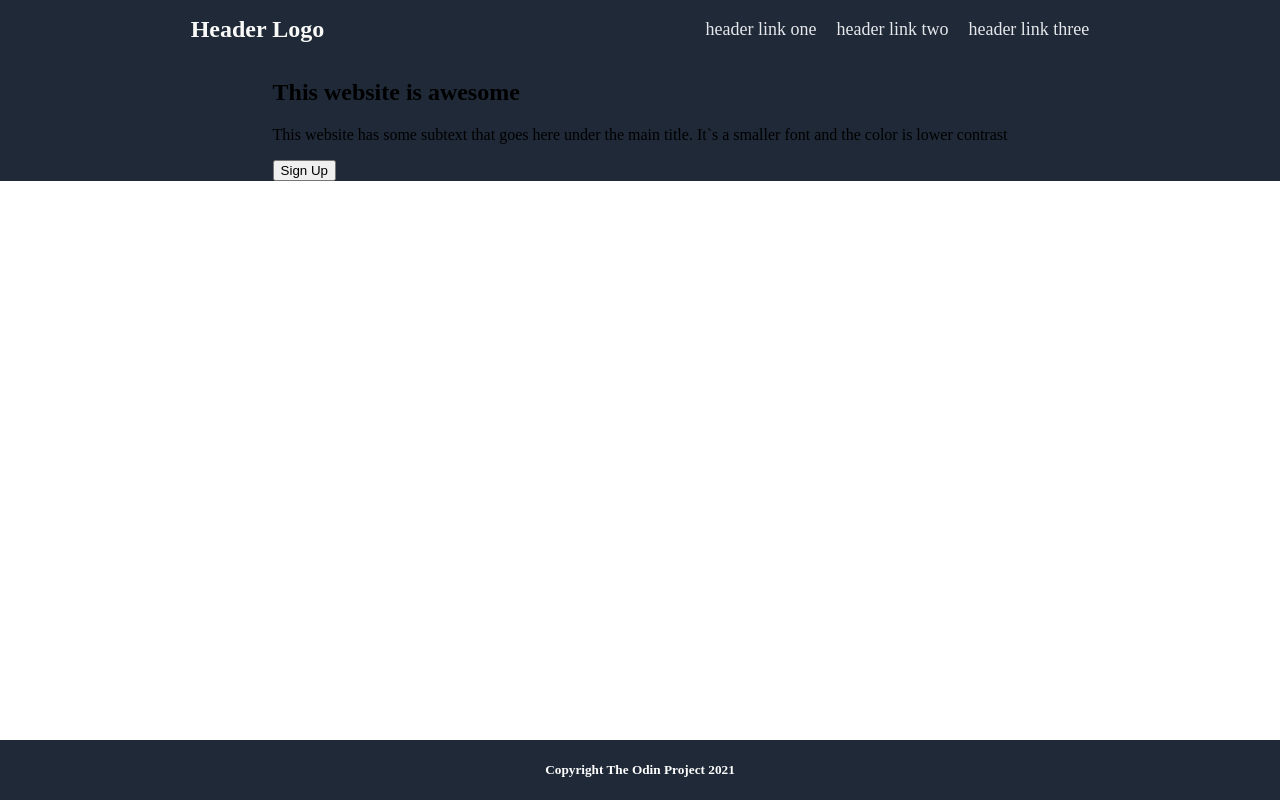
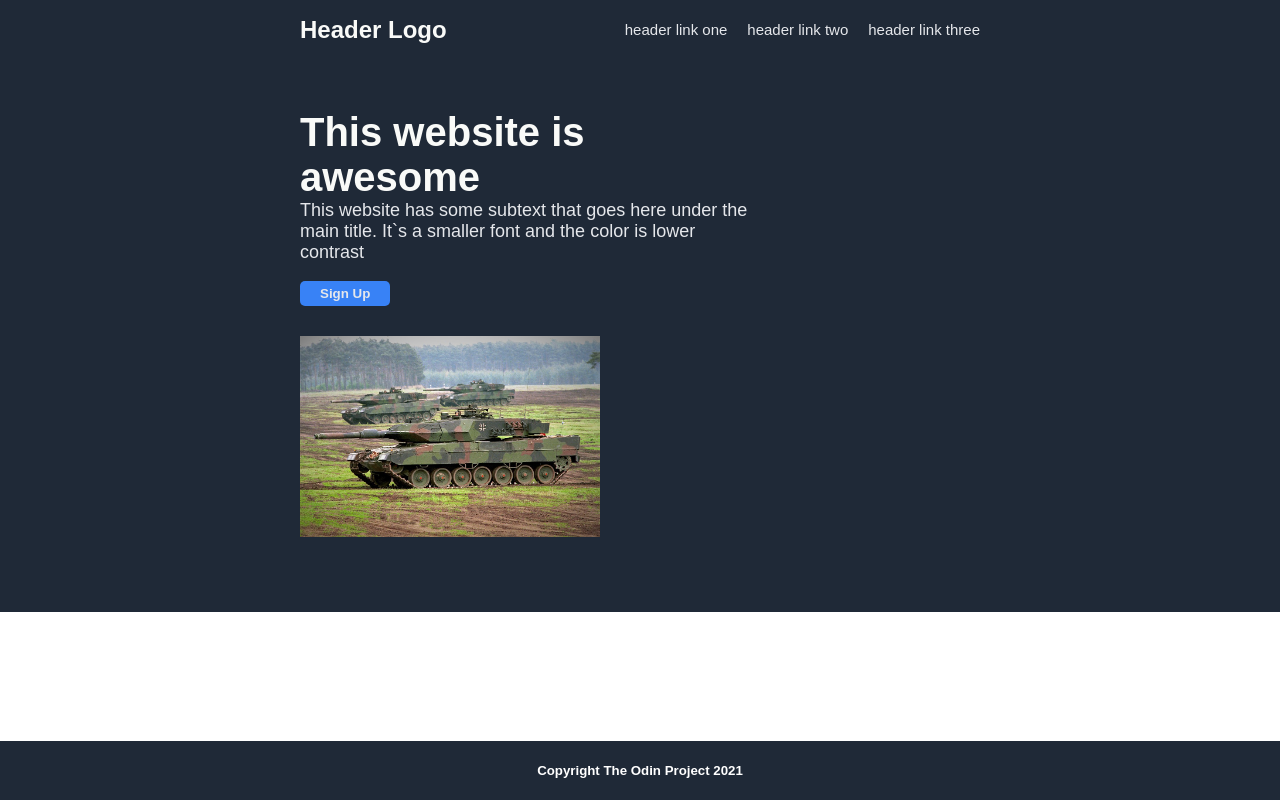
Before and after one commit to LeergutLarss/TOP-CSS-Project-Landing-Page, a plain HTML site: page index.html in a window 1280 px wide. Drawn offline with Linux system fonts and the light colour scheme.

Commit message:
Finsih entry layout and content

```diff
--- a/index.html
+++ b/index.html
@@ -16,17 +16,16 @@
                         <li><a href="##">header link two</a></li>
                         <li><a href="###">header link three</a></li>
                     </ul>
-
-
-
                 </div>
             </div>
 
-            <div class="hero">
-                <h2>This website is awesome</h2>
-                <p>This website has some subtext that goes here under the main title. It`s a smaller font and the color is lower contrast</p>
-                <button type="button">Sign Up</button>
-                <img src=""/>
+            <div class="main">
+                <div class="hero">
+                    <h2>This website is awesome</h2>
+                    <p>This website has some subtext that goes here under the main title. It`s a smaller font and the color is lower contrast</p>
+                    <button type="button">Sign Up</button>
+                </div>
+                <img src="img/Leopard_2_A5_der_Bundeswehr.jpg" alt="Picture of a German Leopard 2 A5 Tank"/>
             </div>
         </div>
 
--- a/style.css
+++ b/style.css
@@ -1,9 +1,83 @@
+.entry {
+    display: flex;
+    flex-direction: column;
+    justify-content: space-between;
+    align-items: center;
+    background-color: #1F2937;
+    padding: 0 300px;
+    padding-bottom: 75px;
+}
+.Header {
+    display: flex;
+    justify-content: space-between;
+    width: 100%;
+    margin-bottom: 50px;
+    max-width: 1000px;
+}
+
+.linksHeader ul{
+    display: flex;
+    gap: 20px;
+}
+
+.linksHeader {
+    display: flex;
+    align-items: center;
+
+}
+.linksHeader a {
+    font-size: 15px;
+    color: #E5E7EB;
+}
+
+.main {
+    display: flex;
+    flex-wrap: wrap;
+    color: #F9FAF8;
+    gap: 30px;
+    width: 100%;
+    justify-content: space-between;
+    max-width: 1000px;
+}
+
+.main img {
+    width: 300px;
+    height: auto;
+    margin-right: 75px;
+}
+
+.hero {
+    width: 450px;
+}
+
+.hero p {
+    font-size: 18px;
+    color: #E5E7EB;
+    margin-top: 0;
+}
+
+.hero button {
+    padding: 5px 20px;
+    background-color: #3882F6;
+    color: #E5E7EB;
+    border-radius: 5px;
+    border: 0;
+    font-weight: bold;
+}
+
+.fooder {
+    text-align: center;
+    background-color: #1F2937;
+    color: white;
+}
+
 body {
     display: flex;
     flex-direction: column;
     justify-content: space-between;
     height: 100vh;
     margin: 0;
+    font-family: Arial, Helvetica, sans-serif;
 }
 
 a {
@@ -15,38 +89,15 @@ ul {
     list-style: none;
 
 }
-.entry {
-    display: flex;
-    flex-direction: column;
-    justify-content: space-between;
-    align-items: center;
-    background-color: #1F2937;
-}
-.Header {
-    display: flex;
-    justify-content: space-around;
-    width: 100%;
-}
-.Header h1 {
+
+h1 {
     font-size: 24px;
     color: #F9FAF8;
 }
-.linksHeader ul{
-    display: flex;
-    gap: 20px;
+
+h2 {
+    font-size: 40px;
+    font-weight: bold;
+    color: #F9FAF8;
+    margin: 0;
 }
-
-.linksHeader {
-    display: flex;
-    align-items: center;
-
-}
-.linksHeader a {
-    font-size: 18px;
-    color: #E5E7EB;
-}
-.fooder {
-    text-align: center;
-    background-color: #1F2937;
-    color: white;
-}
```
Also changed, not shown: img/Leopard_2_A5_der_Bundeswehr.jpg (added), test.html (added).
